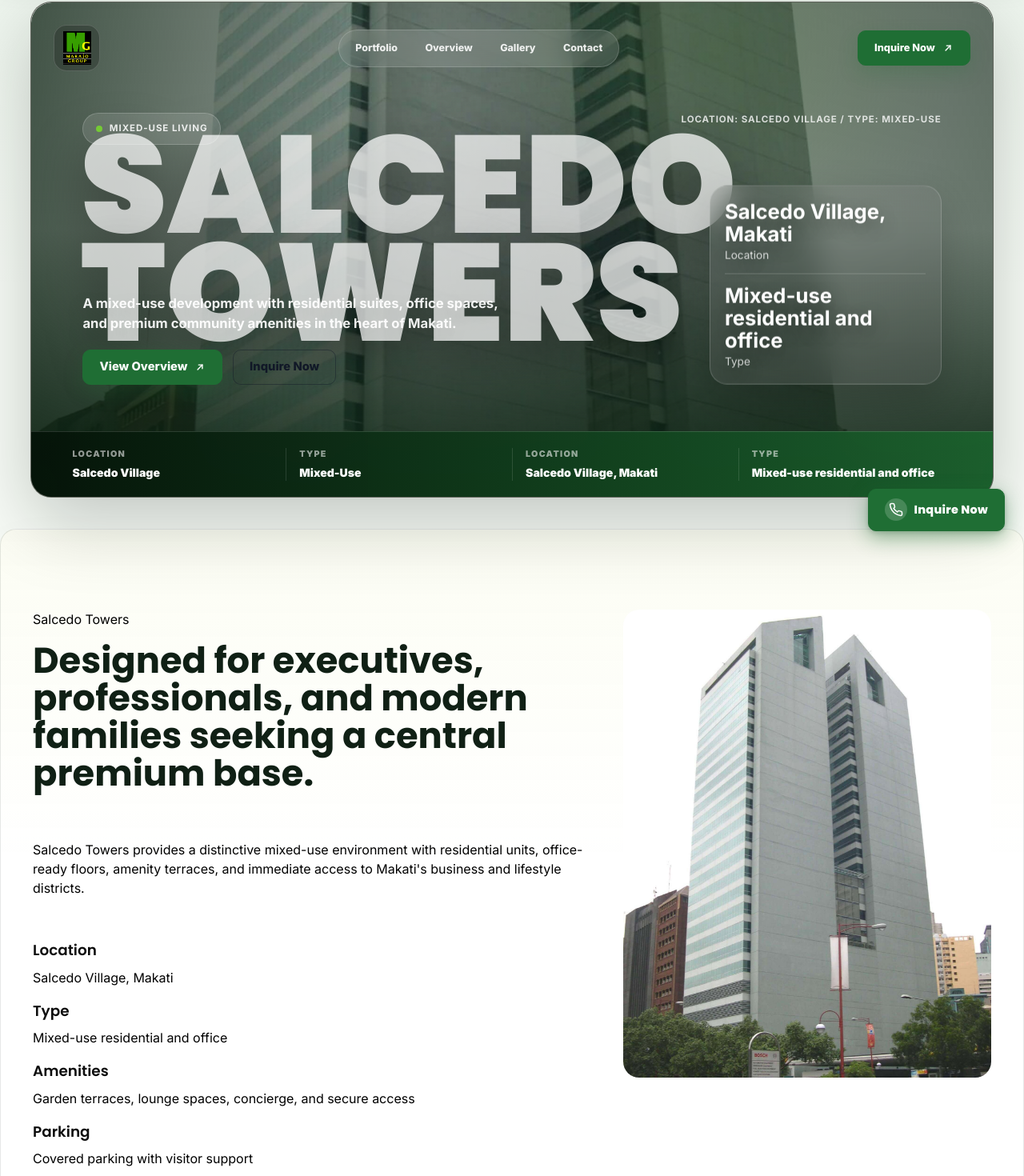
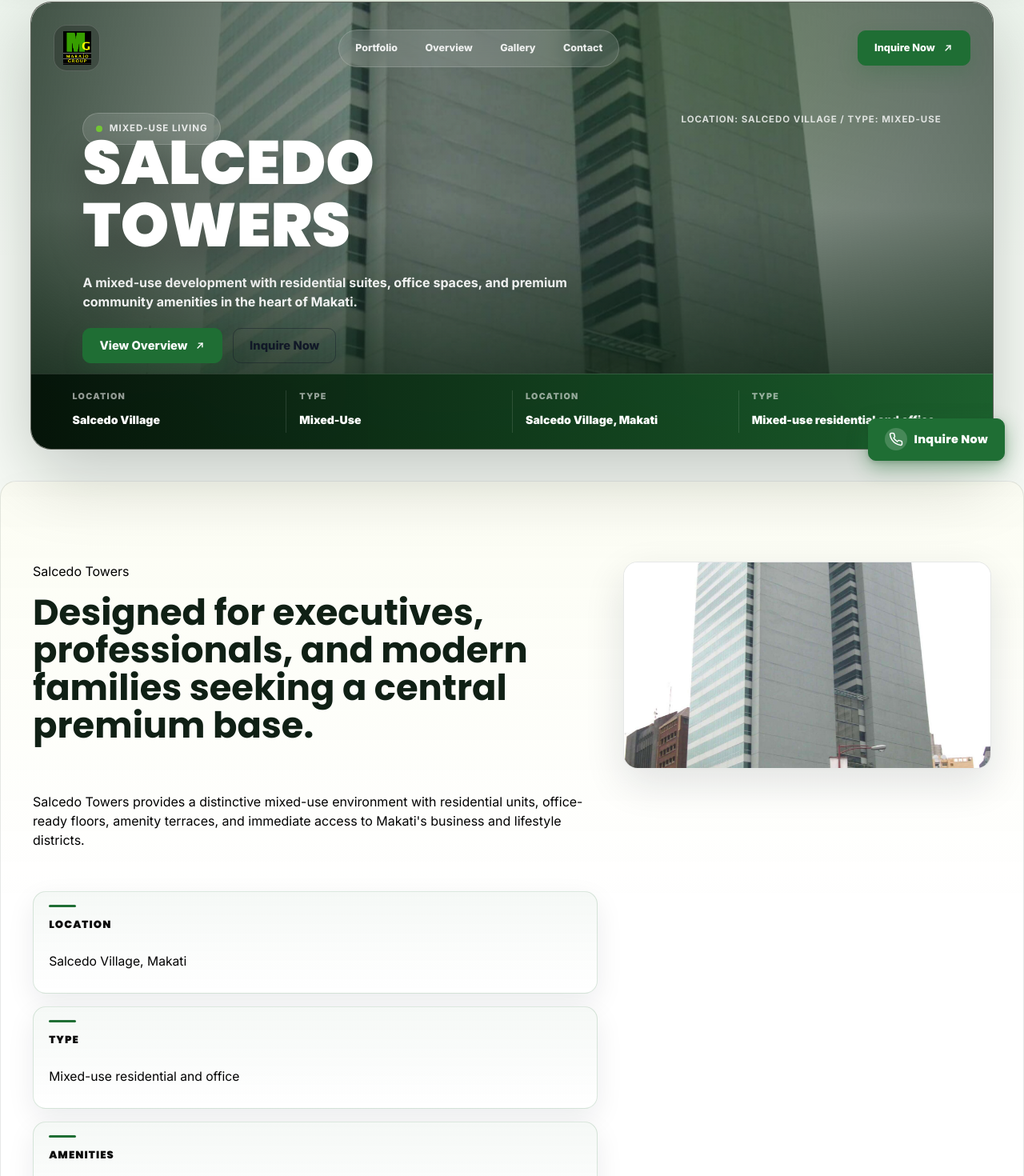
Before and after one commit to jemkirku0907/marajo-group, a Next.js app: page /salcedo in a window 1280 px wide. Shown: the part 108-1578 px from the top of the page at 80% size. Built offline with nearby package versions, Linux system fonts and the light colour scheme.

Commit message:
Fix property hero layout and page hero consistency

```diff
--- a/app/contact/page.tsx
+++ b/app/contact/page.tsx
@@ -55,7 +55,7 @@ export default function ContactPage() {
   }
 
   return (
-    <main>
+    <main className="contact-page">
       <section className="hero about-hero reveal-on-scroll">
         <div className="container about-hero-grid">
           <div className="about-hero-copy reveal-on-scroll">
--- a/app/news/page.tsx
+++ b/app/news/page.tsx
@@ -1,42 +1,49 @@
 import Image from "next/image";
 import Link from "next/link";
+import { properties } from "@/lib/properties";
 
 export const metadata = {
   title: "Marajo Journal | News, Updates & Market Insights",
 };
 
+const POST_IMG = "https://www.marajogroup.com/wp-content/uploads/2024/01/Post-New.jpg";
+const MURO_IMG = properties.find((property) => property.slug === "muro-siargao")?.image || POST_IMG;
+const TOWER_IMG = properties.find((property) => property.slug === "marajo-tower")?.image || POST_IMG;
+const featuredPropertyCount = properties.filter((property) => property.overview).length;
+
 const ARTICLES = [
   {
-    tag: "Property Launch",
+    tag: "Marajo Journal",
     tagClass: "journal-tag--launch",
-    date: "April 2026",
-    title: "Salcedo Towers expansion plan now available for inquiry",
-    excerpt: "Residential floors and business-ready office suites are available for investors seeking strategic Makati exposure.",
-    alt: "Salcedo Towers",
+    date: "October 18, 2023",
+    title: "Growing into one of the country's most trusted real estate companies",
+    excerpt: "Marajo Group has built a solid reputation across commercial, residential, hospitality, and storage developments through decades of quality-focused work.",
+    alt: "Marajo Journal feature",
+    image: POST_IMG,
   },
   {
-    tag: "Market Insight",
+    tag: "Land Development",
     tagClass: "journal-tag--insight",
-    date: "March 2026",
-    title: "Why premium Metro Manila real estate remains a smart long-term hold",
-    excerpt: "Marajo Group shares the latest outlook for growth, value appreciation, and high-demand urban locations.",
-    alt: "Metro Manila Market Insight",
+    date: "Portfolio Update",
+    title: "Muro Siargao planned community highlights island growth potential",
+    excerpt: "Muro Siargao is envisioned as a residential and commercial subdivision shaped around Siargao's natural setting and rising appeal.",
+    alt: "Muro Siargao",
+    image: MURO_IMG,
   },
   {
-    tag: "Community",
+    tag: "Portfolio",
     tagClass: "journal-tag--community",
-    date: "February 2026",
-    title: "Marajo Group launches sustainability roadmap for new developments",
-    excerpt: "The company outlined plans for lower environmental impact and greater community benefits across all future projects.",
-    alt: "Sustainability Roadmap",
+    date: "Company Update",
+    title: "Marajo Group portfolio spans office, residential, hospitality, and storage",
+    excerpt: "The Group operates premium office space and prime residential properties while continuing to serve growing business and residential needs.",
+    alt: "Marajo Group portfolio",
+    image: TOWER_IMG,
   },
 ];
 
-const POST_IMG = "https://www.marajogroup.com/wp-content/uploads/2024/01/Post-New.jpg";
-
 export default function NewsPage() {
   return (
-    <main>
+    <main className="news-page">
       <section className="hero about-hero reveal-on-scroll">
         <div className="container about-hero-grid">
           <div className="about-hero-copy reveal-on-scroll">
@@ -58,9 +65,9 @@ export default function NewsPage() {
           <div className="about-hero-media reveal-on-scroll" aria-label="Featured Marajo journal story">
             <Image src={POST_IMG} alt="Marajo journal featured story" width={900} height={680} priority unoptimized />
             <div className="hero-feature-panel">
-              <span>May 2026</span>
-              <strong>Featured Story</strong>
-              <p>Marajo Tower welcomes its first homeowners</p>
+              <span>October 18, 2023</span>
+              <strong>Marajo Journal</strong>
+              <p>Growing into one of the country&apos;s most trusted real estate companies</p>
             </div>
           </div>
         </div>
@@ -74,18 +81,18 @@ export default function NewsPage() {
           </div>
           <a href="#" className="journal-featured">
             <div className="journal-featured-img">
-              <Image src={POST_IMG} alt="Marajo Tower welcomes its first homeowners" width={900} height={600} unoptimized />
+              <Image src={POST_IMG} alt="Growing into one of the country's most trusted real estate companies" width={900} height={600} unoptimized />
             </div>
             <div className="journal-featured-body">
               <div className="journal-meta">
                 <span className="journal-tag">Company News</span>
-                <span>May 2026</span>
+                <span>October 18, 2023</span>
               </div>
-              <h2 className="journal-featured-title">Marajo Tower welcomes its first homeowners</h2>
+              <h2 className="journal-featured-title">Growing into one of the country&apos;s most trusted real estate companies</h2>
               <p>
-                Project delivery continues on schedule with premium amenities and customer care services now fully
-                active. The handover marks a major milestone in Marajo Group&apos;s commitment to timely,
-                high-quality residential development in the heart of Makati.
+                Since its inception four decades ago, Marajo Group has grown into one of the country&apos;s reliable
+                real estate developers, focused on quality across commercial, residential, hospitality, and storage
+                properties.
               </p>
               <span className="journal-read-more">Read Full Story →</span>
             </div>
@@ -103,7 +110,7 @@ export default function NewsPage() {
             {ARTICLES.map((a) => (
               <a href="#" className="journal-card" key={a.title}>
                 <div className="journal-card-img">
-                  <Image src={POST_IMG} alt={a.alt} width={700} height={480} unoptimized />
+                  <Image src={a.image} alt={a.alt} width={700} height={480} unoptimized={a.image.startsWith("http")} />
                 </div>
                 <div className="journal-card-body">
                   <div className="journal-meta">
@@ -117,6 +124,9 @@ export default function NewsPage() {
               </a>
             ))}
           </div>
+          <p className="journal-source-note">
+            Journal content is based on Marajo Group&apos;s published journal and current portfolio of {featuredPropertyCount} properties.
+          </p>
         </div>
       </section>
     </main>
--- a/app/site/search.css
+++ b/app/site/search.css
@@ -1822,3 +1822,238 @@ button[type="submit"].btn-primary:hover {
     padding-right: 0;
   }
 }
+
+/* Site-wide property detail fixes: normal heading flow, single stat strip, consistent media sizing. */
+.property-hero-card {
+  height: clamp(560px, 68svh, 680px);
+  max-height: 680px;
+}
+
+.property-hero-content {
+  bottom: clamp(5.6rem, 9vw, 6.7rem);
+  display: grid;
+  gap: clamp(0.9rem, 1.7vw, 1.25rem);
+  width: min(650px, calc(100% - clamp(2.5rem, 10vw, 9.6rem)));
+}
+
+.property-hero-wordmark {
+  position: static;
+  display: flex;
+  flex-wrap: wrap;
+  gap: 0 0.24em;
+  margin: 0;
+  color: #ffffff;
+  font-size: clamp(2.5rem, 6vw, 6rem);
+  font-weight: 900;
+  line-height: 1.02;
+  letter-spacing: 0;
+  text-transform: uppercase;
+  text-shadow: 0 18px 48px rgba(0, 0, 0, 0.42);
+  mix-blend-mode: normal;
+  pointer-events: auto;
+}
+
+.property-hero-wordmark span {
+  display: inline;
+}
+
+.property-hero-content p {
+  max-width: 46rem;
+  font-size: clamp(0.98rem, 1.25vw, 1.12rem);
+}
+
+.property-hero-stat-card {
+  display: none !important;
+}
+
+.property-hero-bottom-strip {
+  min-height: 94px;
+}
+
+body:has(.property-detail-page) .sticky-contact {
+  bottom: 7.25rem;
+}
+
+.property-hero-carousel,
+.property-hero-card {
+  aspect-ratio: 16 / 9;
+}
+
+.property-hero-image,
+.detail-image img,
+.gallery-item img,
+.journal-featured-img img,
+.journal-card-img img {
+  width: 100%;
+  height: 100%;
+  object-fit: cover;
+  object-position: center;
+}
+
+.detail-image,
+.property-detail-image-frame,
+.gallery-item,
+.journal-featured-img,
+.journal-card-img {
+  aspect-ratio: 16 / 9;
+  overflow: hidden;
+}
+
+.property-detail-image-frame {
+  border-radius: 18px;
+  border: 1px solid var(--border-muted, rgba(31, 110, 52, 0.16));
+  box-shadow: 0 18px 50px rgba(15, 23, 42, 0.12);
+  background: var(--surface, #ffffff);
+}
+
+.property-spec-grid {
+  margin-top: 2rem;
+  gap: 1rem;
+}
+
+.property-spec-grid .list-item {
+  position: relative;
+  min-height: 128px;
+  padding: 1.2rem;
+  border: 1px solid rgba(31, 110, 52, 0.16);
+  border-radius: 16px;
+  background:
+    linear-gradient(180deg, rgba(31, 110, 52, 0.045), transparent),
+    var(--surface, #ffffff);
+  box-shadow: 0 12px 34px rgba(15, 23, 42, 0.08);
+}
+
+.property-spec-grid .list-item::before {
+  content: "";
+  position: absolute;
+  top: 1rem;
+  left: 1.2rem;
+  width: 34px;
+  height: 3px;
+  border-radius: 999px;
+  background: var(--mg-green, #1f6e34);
+}
+
+.property-spec-grid .list-item h3 {
+  margin: 0 0 0.6rem;
+  padding-top: 0.75rem;
+  color: var(--text-primary, #111827);
+  font-size: 0.82rem;
+  font-weight: 900;
+  letter-spacing: 0.08em;
+  text-transform: uppercase;
+}
+
+.property-spec-grid .list-item p {
+  margin: 0;
+  color: var(--text-muted, #475569);
+  font-size: 0.98rem;
+  line-height: 1.55;
+}
+
+.property-detail-actions {
+  margin-top: 2rem;
+}
+
+.theme-dark .property-spec-grid .list-item {
+  border-color: rgba(117, 202, 53, 0.2);
+  background:
+    linear-gradient(180deg, rgba(117, 202, 53, 0.08), transparent),
+    rgba(255, 255, 255, 0.05);
+}
+
+.theme-dark .property-detail-image-frame {
+  border-color: rgba(117, 202, 53, 0.18);
+  background: rgba(255, 255, 255, 0.05);
+}
+
+.news-page .about-hero,
+.contact-page .about-hero {
+  background:
+    radial-gradient(circle at 78% 12%, rgba(117, 202, 53, 0.28), transparent 28%),
+    linear-gradient(135deg, rgba(5, 20, 9, 0.98), rgba(31, 110, 52, 0.92) 56%, rgba(8, 34, 15, 0.98));
+}
+
+.news-page .about-hero::before,
+.contact-page .about-hero::before {
+  background:
+    linear-gradient(90deg, rgba(5, 20, 9, 0.72), rgba(5, 20, 9, 0.24) 52%, rgba(5, 20, 9, 0.52)),
+    radial-gradient(circle at 18% 22%, rgba(117, 202, 53, 0.18), transparent 34%);
+}
+
+.news-page .hero-feature-panel,
+.contact-page .hero-feature-panel {
+  border-color: rgba(255, 255, 255, 0.28);
+  background:
+    linear-gradient(180deg, rgba(255, 255, 255, 0.2), rgba(255, 255, 255, 0.08)),
+    rgba(5, 20, 9, 0.42);
+  color: #ffffff;
+  backdrop-filter: blur(18px);
+}
+
+.news-page .about-hero-media,
+.contact-page .about-hero-media {
+  aspect-ratio: 16 / 9;
+}
+
+.news-page .about-hero-media img,
+.contact-page .about-hero-media img {
+  width: 100%;
+  height: 100%;
+  object-fit: cover;
+  object-position: center;
+}
+
+.journal-source-note {
+  margin: 1.25rem 0 0;
+  color: var(--text-muted, #64748b);
+  font-size: 0.9rem;
+}
+
+@media (max-width: 900px) {
+  .property-hero-card {
+    height: 700px;
+    max-height: 700px;
+  }
+
+  .property-hero-content {
+    bottom: 13rem;
+    width: auto;
+  }
+
+  .property-hero-wordmark {
+    font-size: clamp(2.4rem, 8.5vw, 4.25rem);
+  }
+
+  body:has(.property-detail-page) .sticky-contact {
+    display: none;
+  }
+
+  .property-hero-bottom-strip {
+    min-height: 132px;
+  }
+}
+
+@media (max-width: 560px) {
+  .property-hero-card {
+    height: 720px;
+    max-height: 720px;
+  }
+
+  .property-hero-content {
+    bottom: 14.2rem;
+  }
+
+  .property-hero-wordmark {
+    font-size: clamp(2.25rem, 10.5vw, 3.4rem);
+    line-height: 1.05;
+  }
+
+  .property-hero-bottom-strip {
+    min-height: 150px;
+  }
+
+  .property-hero-strip-item strong {
+    white-space: normal;
+  }
+}
--- a/components/PropertyDetail.tsx
+++ b/components/PropertyDetail.tsx
@@ -128,7 +128,7 @@ export default function PropertyDetail({ property }: { property: Property }) {
               <h2>{overview.heading}</h2>
             </div>
             <p>{overview.paragraph}</p>
-            <div className="list-grid" style={{ marginTop: "2rem" }}>
+            <div className="list-grid property-spec-grid">
               {overview.specs.map((spec) => (
                 <div className="list-item" key={spec.label}>
                   <h3>{spec.label}</h3>
@@ -136,7 +136,7 @@ export default function PropertyDetail({ property }: { property: Property }) {
                 </div>
               ))}
             </div>
-            <div className="hero-actions" style={{ marginTop: "2rem" }}>
+            <div className="hero-actions property-detail-actions">
               <Button href="/contact" className="btn-primary">
                 Inquire About {property.name}
               </Button>
@@ -145,7 +145,7 @@ export default function PropertyDetail({ property }: { property: Property }) {
               </Button>
             </div>
           </div>
-          <div className="detail-image">
+          <div className="detail-image property-detail-image-frame">
             <Image src={overview.image} alt={property.name} width={1000} height={800} />
           </div>
         </div>
--- a/components/PropertyHero.tsx
+++ b/components/PropertyHero.tsx
@@ -4,7 +4,6 @@ import { useEffect, useMemo, useRef, useState } from "react";
 import Image from "next/image";
 import Link from "next/link";
 import Button from "@/components/Button";
-import StatCard from "@/components/StatCard";
 
 type HeroStat = {
   label: string;
@@ -24,10 +23,7 @@ type PropertyHeroProps = {
 };
 
 function splitName(name: string) {
-  const parts = name.trim().split(/\s+/);
-  if (parts.length <= 2) return [name];
-  const midpoint = Math.ceil(parts.length / 2);
-  return [parts.slice(0, midpoint).join(" "), parts.slice(midpoint).join(" ")];
+  return name.trim().split(/\s+/);
 }
 
 export default function PropertyHero({ name, tagline, category, meta, heroImage, heroImages, stat1, stat2, ctaHref }: PropertyHeroProps) {
@@ -122,13 +118,12 @@ export default function PropertyHero({ name, tagline, category, meta, heroImage,
           <span>{meta}</span>
         </div>
 
-        <h1 className="property-hero-wordmark" aria-label={name}>
-          {titleLines.map((line) => (
-            <span key={line}>{line}</span>
-          ))}
-        </h1>
-
         <div className="property-hero-content">
+          <h1 className="property-hero-wordmark" aria-label={name}>
+            {titleLines.map((line) => (
+              <span key={line}>{line}</span>
+            ))}
+          </h1>
           <p>{tagline}</p>
           <div className="property-hero-actions">
             <Button href={ctaHref} className="property-hero-button property-hero-button-primary">
@@ -144,7 +139,6 @@ export default function PropertyHero({ name, tagline, category, meta, heroImage,
           </div>
         </div>
 
-        <StatCard items={stats} label={`${name} highlights`} className="property-hero-stat-card" />
         <div className="property-hero-bottom-strip" aria-label={`${name} quick facts`}>
           {stripItems.map((item) => (
             <div className="property-hero-strip-item" key={`${item.label}-${item.value}`}>
```
